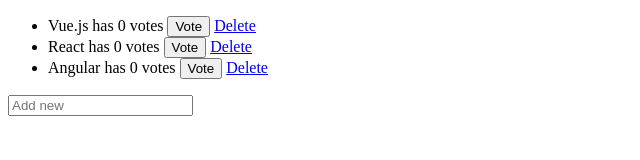
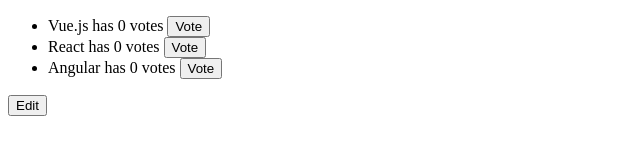
Before and after one commit to isaoxenaar/VueExercise, a plain HTML site: page index.html in a window 1280 px wide. Shown: the whole page, without its empty margins (0-640 px from the left). Drawn offline with nearby package versions, Linux system fonts and the light colour scheme.

Commit message:
Hiding the edit mode

```diff
--- a/index.html
+++ b/index.html
@@ -12,10 +12,13 @@
         <li v-for="f in frameworks">
           {{f.name}} has {{f.votes}} votes
           <button v-on:click="voteFor(f)">Vote</button>
-          <a href="#" v-on:click="remove(f)">Delete</a>
+          <a href="#" v-if="editMode" v-on:click="remove(f)">Delete</a>
         </li>
       </ul>
-      <input placeholder="Add new" v-on:keyup.enter="addNew" />
+      <button v-on:click="toggleEditMode">
+        {{ editMode ? 'Done' : 'Edit' }}
+      </button>
+      <input placeholder="Add new" v-if="editMode" v-on:keyup.enter="addNew" />
     </div>
     <script src="index.js"></script>
   </body>
--- a/index.js
+++ b/index.js
@@ -1,6 +1,7 @@
 let app = new Vue({
   el: "#app",
   data: {
+    editMode: false,
     frameworks: [
       { name: "Vue.js", votes: 0 },
       { name: "React", votes: 0 },
@@ -34,6 +35,9 @@ let app = new Vue({
       let data = JSON.stringify(this.frameworks);
       localStorage.setItem("saved", data);
     },
+    toggleEditMode: function () {
+      this.editMode = !this.editMode;
+    },
   },
   created: function () {
     this.load();
```
